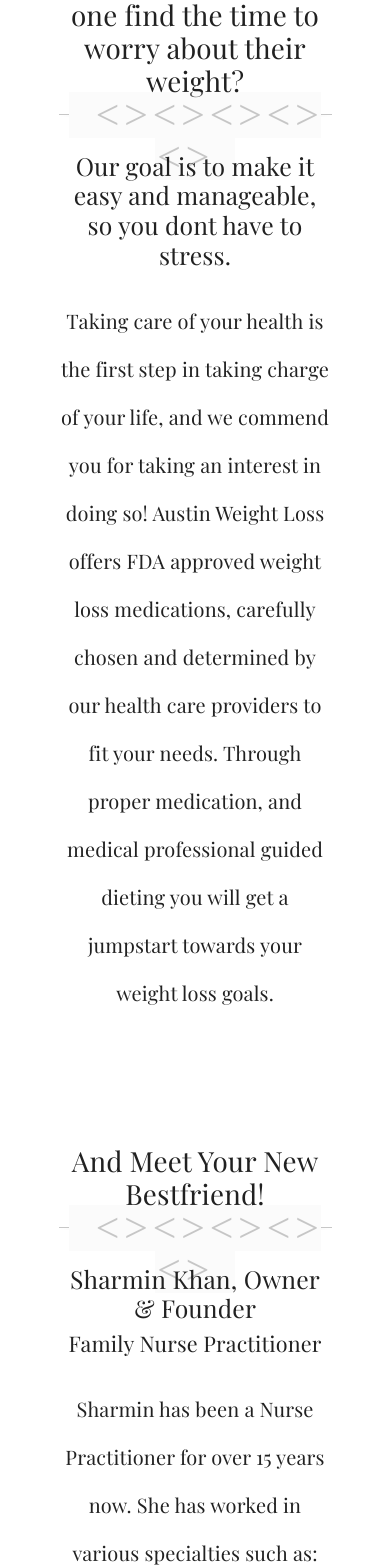
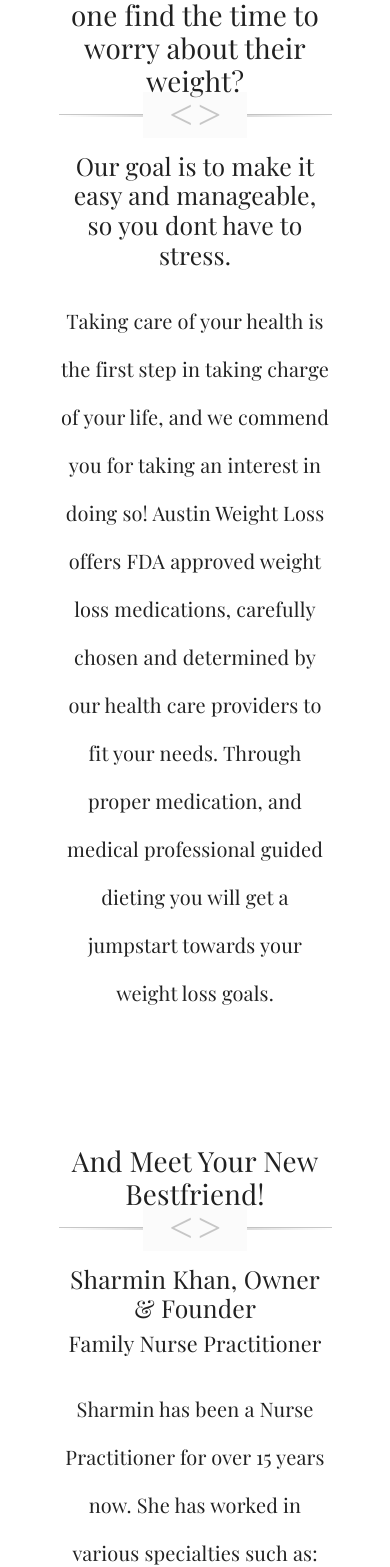
Before and after one commit to tafseer-khan/Austin_Weight_Loss_Clinic, a React (Create React App) app: page / in a window 390 px wide. Shown: the part 1031-2598 px from the top of the page. Built offline with nearby package versions, Linux system fonts and the light colour scheme; a web font is replaced by a local one.

Commit message:
updated styling of boxes and dividers for smaller veiwing sizes

```diff
--- a/src/App.js
+++ b/src/App.js
@@ -8,7 +8,6 @@
 
 function App() {
   AOS.init({
-    disable: 'phone'
   })
   return (
     <Router>
--- a/src/pages/About.js
+++ b/src/pages/About.js
@@ -9,7 +9,9 @@
                     We know life can be busy, challenging, and tiring, how can one find the time to worry about their weight?
                     {/* Our goal is to make it easy and manageable, so you dont have to stress.  */}
                 </h1>
-                <hr data-content='<><><><><>' />
+                <hr  class ='large' data-content='<><><><><>' />
+                <hr  class ='small' data-content='<><><>' />
+                <hr  class ='tiny' data-content='<>' />
                 <br/>
                 <h2 data-aos='fade-up' data-aos-delay='100' data-aos-duration='600' >
                     Our goal is to make it easy and manageable, so you dont have to stress.
@@ -30,7 +32,9 @@
                 <h1 data-aos='fade-up' data-aos-delay='100' data-aos-duration='600' >
                     And Meet Your New Bestfriend!
                 </h1>
-                <hr data-content='<><><><><>' />
+                <hr  class ='large' data-content='<><><><><>' />
+                <hr  class ='small' data-content='<><><>' />
+                <hr  class ='tiny' data-content='<>' />
                 <br/>
                 <div data-aos='fade-up' data-aos-delay='100' data-aos-duration='600' >
                 <h2>Sharmin Khan, Owner & Founder</h2>
--- a/src/pages/Locations.js
+++ b/src/pages/Locations.js
@@ -12,14 +12,16 @@
             <h1 data-aos='fade-up' data-aos-delay='100' data-aos-duration='600' >
                 Our Locations
             </h1>
-            <hr data-content='<><><><><>' />
-            <br/>
+            <hr class='large' data-content='<><><><><>' />
+            <hr class='small' data-content='<><><>' />
+            <hr class='tiny' data-content='<>' />
+            <br />
             <h2 data-aos='fade-up' data-aos-delay='100' data-aos-duration='600' >
                 Feel free to stop by or contact your nearest clinc.
             </h2>
             <br /><br />
             <div class='row'>
-            <div data-aos='fade-up' data-aos-delay='100' data-aos-duration='600'  class='col'>
+                <div data-aos='fade-up' data-aos-delay='100' data-aos-duration='600' class='col'>
                     <div class='box'>
                         <div class='boxcontent'>
                             <h2 class='header'>
@@ -63,7 +65,7 @@
                     </div>
                 </div>
 
-                <div data-aos='fade-up' data-aos-delay='100' data-aos-duration='600'  class='col'>
+                <div data-aos='fade-up' data-aos-delay='100' data-aos-duration='600' class='col'>
                     <div class='box'>
                         <div class='boxcontent'>
                             <h2 class='header'>
--- a/src/pages/Services.js
+++ b/src/pages/Services.js
@@ -9,7 +9,9 @@
                 <h1 data-aos='fade-up' data-aos-delay='100' data-aos-duration='600' >
                     Treatements we provide
                 </h1>
-                <hr data-content='<><><><><>' />
+                <hr  class ='large' data-content='<><><><><>' />
+                <hr  class ='small' data-content='<><><>' />
+                <hr  class ='tiny' data-content='<>' />
                 <br/>
                 <h2 data-aos='fade-up' data-aos-delay='100' data-aos-duration='600' >
                     Our treatments seperate us from just any normal diets.
--- a/src/styles/pages.css
+++ b/src/styles/pages.css
@@ -157,3 +157,9 @@
     padding-top:1vh;
     padding-bottom:1vh;
 }
+
+@media only screen and (max-width: 850px) {
+    .col{
+        width:70vw!important;
+    }
+}
```
Lines whose indentation alone changed are shown as unchanged.
